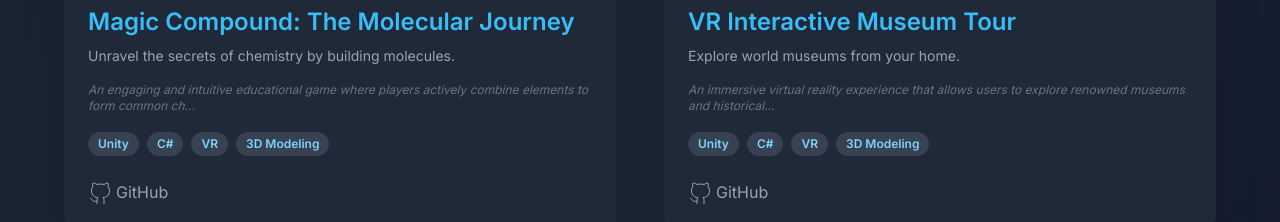
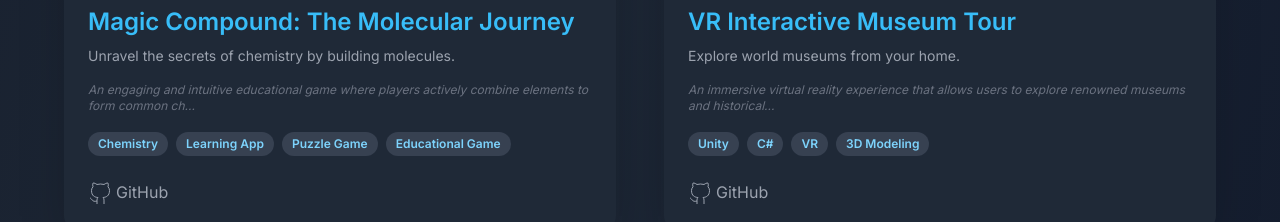
Before and after one commit to fajarkurnia0388/website-portfolio, a React (Vite) app: page / in a window 1280 px wide. Shown: the part 2600-2822 px from the top of the page. Built offline with nearby package versions, Linux system fonts and the light colour scheme.

Commit message:
Update constants.ts

```diff
--- a/constants.ts
+++ b/constants.ts
@@ -39,7 +39,7 @@ export const PROJECTS_DATA: Project[] = [
     longDescription: 'An engaging and intuitive educational game where players actively combine elements to form common chemical compounds. Features interactive element cards, real-time 3D molecular visualization, and dynamic challenges designed to make chemistry accessible and fun for all ages.',
     imageUrl: magiclab,
     githubLink: 'https://github.com/fajarkurnia0388/magic-molecule-quest',
-    tags: ['Unity', 'C#', 'VR', '3D Modeling'],
+    tags: ['Chemistry', 'Learning App', 'Puzzle Game', 'Educational Game'],
     aosAnimation: 'fade-up',
   },
   {
```
